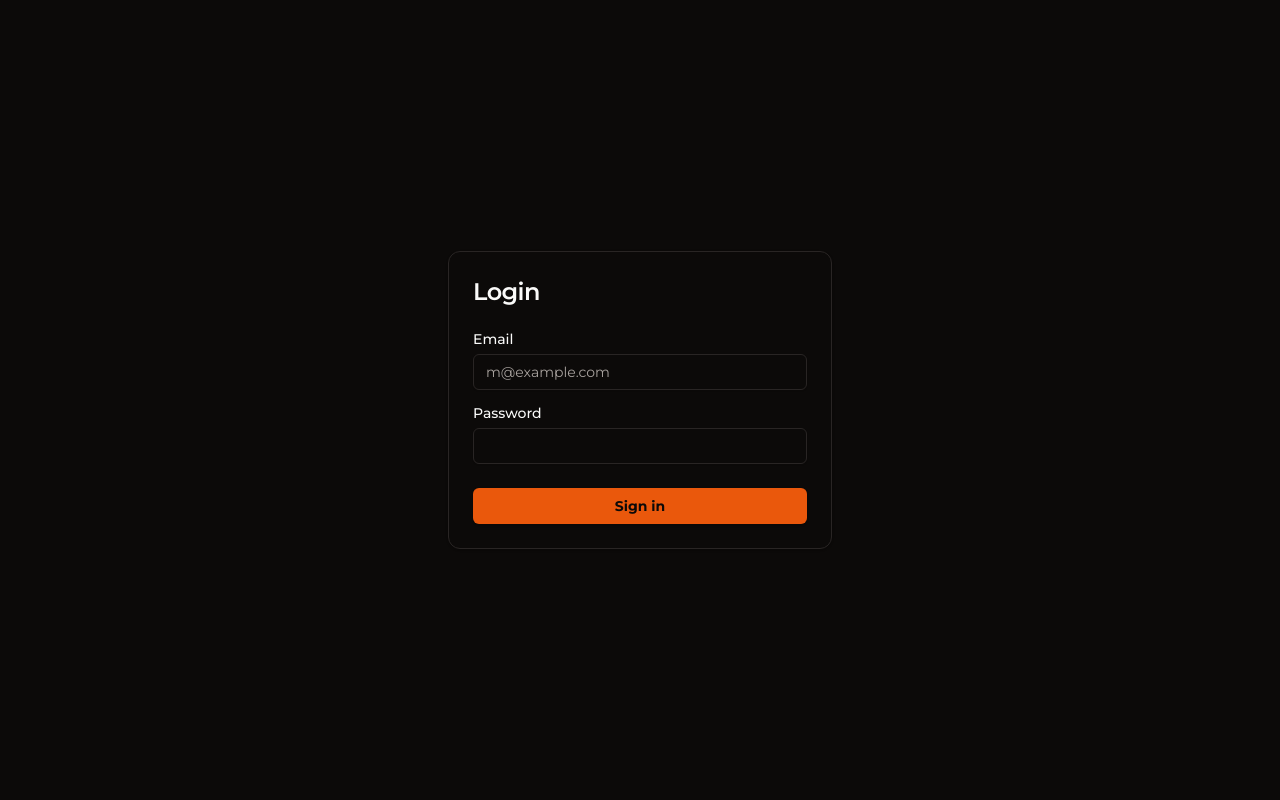
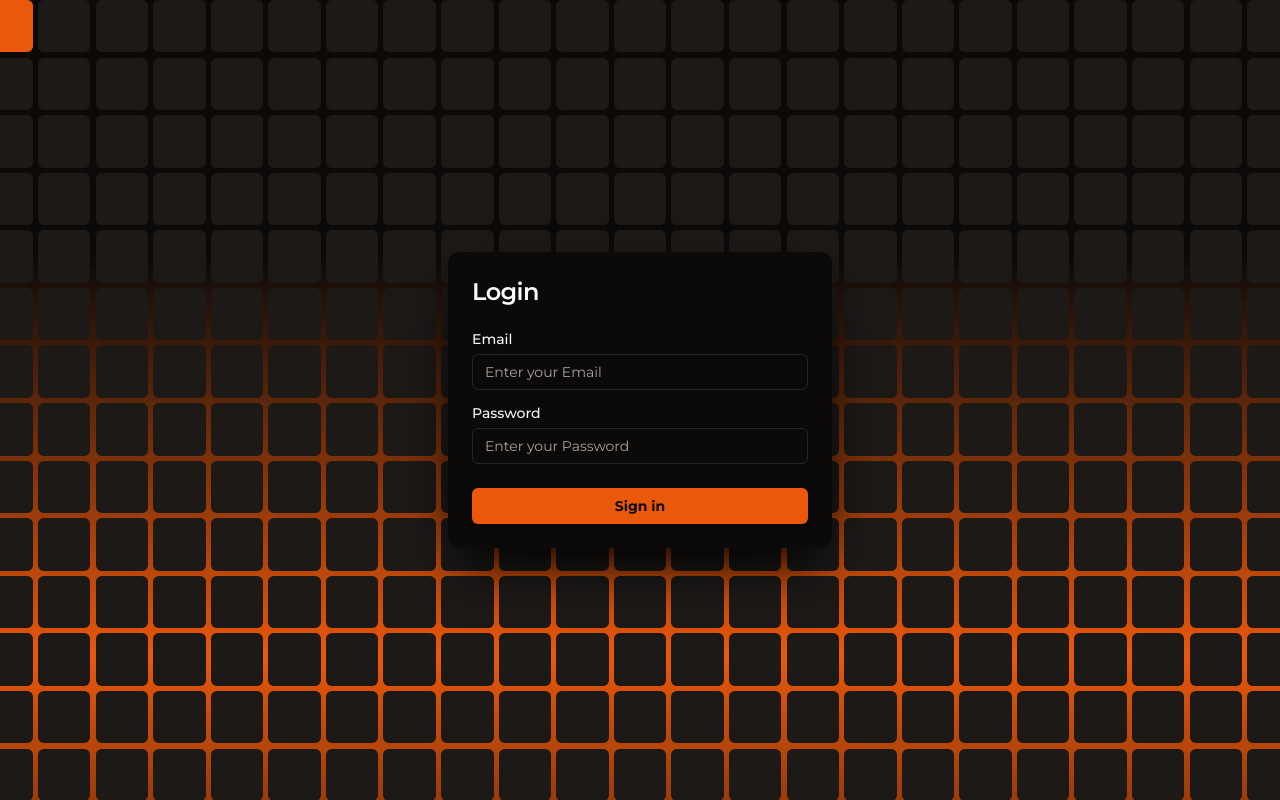
Before and after one commit to Moscart/cinematch, a Next.js app: page /admin/login in a window 1280 px wide. Built offline with nearby package versions, Linux system fonts and the light colour scheme.

Commit message:
✨feature: design login and logout page

```diff
--- a/app/admin/login/page.tsx
+++ b/app/admin/login/page.tsx
@@ -26,9 +26,24 @@ export default function LoginForm() {
       setIsLoading(false);
     }, 400);
   };
+
+  const jumlahBox = 1000; // Ganti dengan jumlah box yang diinginkan
+
+  const boxes = Array.from({ length: jumlahBox }, (_, index) => ({
+    content: `Box ${index + 1}`,
+  }));
   return (
-    <main className="min-h-screen grid place-items-center">
-      <Card className="w-full max-w-sm">
+    <main className="relative min-h-screen grid place-items-center overflow-hidden">
+      <div className="absolute flex flex-wrap gap-[.4vw] h-screen justify-center z-0 w-[105vw]">
+        {boxes.map((box) => (
+          <div
+            className="w-[4.1vw] h-[4.1vw] bg-stone-900 rounded-[.45vw] hover:bg-primary hover:transition-colors hover:duration-0 duration-custom transition-colors ease-out"
+            key={box.content}
+          ></div>
+        ))}
+      </div>
+      <div className="absolute top-0 bg-gradient-to-b from-transparent via-primary to-transparent w-full h-full -z-20 test"></div>
+      <Card className="w-full max-w-sm z-10 border-none shadow-2xl shadow-black">
         <CardHeader>
           <CardTitle className="text-2xl">Login</CardTitle>
         </CardHeader>
@@ -40,7 +55,7 @@ export default function LoginForm() {
                 id="email"
                 type="email"
                 name="email"
-                placeholder="m@example.com"
+                placeholder="Enter your Email"
                 required
                 autoComplete="off"
                 disabled={isLoading}
@@ -52,6 +67,7 @@ export default function LoginForm() {
                 id="password"
                 type="password"
                 name="password"
+                placeholder="Enter your Password"
                 required
                 disabled={isLoading}
               />
--- a/app/admin/logout/page.tsx
+++ b/app/admin/logout/page.tsx
@@ -1,6 +1,5 @@
 "use client";
 
-import { signOut } from "@/auth";
 import { Button } from "@/components/ui/button";
 import {
   Card,
@@ -10,33 +9,36 @@ import {
   CardTitle,
 } from "@/components/ui/card";
 import { handleSignOut } from "@/lib/serverUtils";
-import { Loader2 } from "lucide-react";
-import { useState } from "react";
 
 const LogoutButton = () => {
   return (
-    // <button onClick={handleSignOut}>Sign Out</button>
     <Button
-      // disabled={isLoading}
       className="w-full font-bold text-background"
       onClick={() => handleSignOut()}
     >
-      {/* {isLoading && (
-        <Loader2
-          className="mr-2 h-4 w-4 animate-spin"
-          strokeWidth={3}
-        />
-      )} */}
       Sign out
     </Button>
   );
 };
 
 export default function Logout() {
-  const [isLoading, setIsLoading] = useState<boolean>(false);
+  const jumlahBox = 1000;
+
+  const boxes = Array.from({ length: jumlahBox }, (_, index) => ({
+    content: `Box ${index + 1}`,
+  }));
   return (
-    <main className="min-h-screen grid place-items-center">
-      <Card className="w-full max-w-sm">
+    <main className="relative min-h-screen grid place-items-center overflow-hidden">
+      <div className="absolute flex flex-wrap gap-[.4vw] h-screen justify-center z-0 w-[105vw]">
+        {boxes.map((box) => (
+          <div
+            className="w-[4.1vw] h-[4.1vw] bg-stone-900 rounded-[.45vw] hover:bg-primary hover:transition-colors hover:duration-0 duration-custom transition-colors ease-out"
+            key={box.content}
+          ></div>
+        ))}
+      </div>
+      <div className="absolute top-0 bg-gradient-to-b from-transparent via-primary to-transparent w-full h-full -z-20 test"></div>
+      <Card className="w-full max-w-sm z-10 border-none shadow-2xl shadow-black">
         <CardHeader>
           <CardTitle className="text-2xl text-center">Signout</CardTitle>
         </CardHeader>
--- a/app/globals.css
+++ b/app/globals.css
@@ -61,6 +61,20 @@
 }
 
 @layer components {
+  /* Login Animation */
+  .test {
+    animation: scrollingAnimation 3s linear infinite;
+  }
+
+  @keyframes scrollingAnimation {
+    0% {
+      transform: translateY(-100%);
+    }
+    100% {
+      transform: translateY(100%);
+    }
+  }
+
   /* Loading Animation */
   .scaling-letter {
     display: inline-block;
@@ -118,3 +132,6 @@
     @apply bg-transparent;
   }
 }
+.duration-custom {
+  transition-duration: 1500ms;
+}
```
